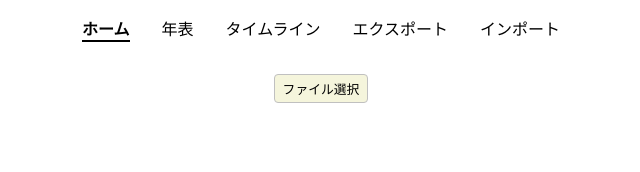
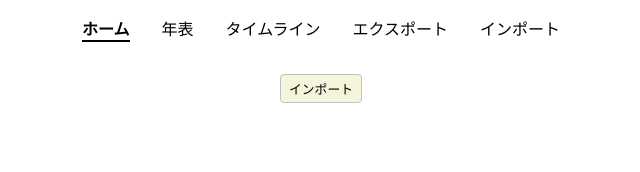
Before and after one commit to redfe/mysirube, a SvelteKit app: page /import in a window 1280 px wide. Shown: the top 172 px of the page, without its empty margins (319-959 px from the left). Built offline with nearby package versions, Linux system fonts and the light colour scheme.

Commit message:
インポートボタンのラベルを「ファイル選択」から「インポート」に変更

```diff
--- a/src/routes/import/+page.svelte
+++ b/src/routes/import/+page.svelte
@@ -155,7 +155,7 @@
 					e.preventDefault();
 					e.stopPropagation();
 				}
-			}}><label for={id}>ファイル選択</label></Button
+			}}><label for={id}>インポート</label></Button
 		>
 		<input {id} type="file" accept=".myshirube" onchange={handleFileSelect} />
 	{/if}
```
